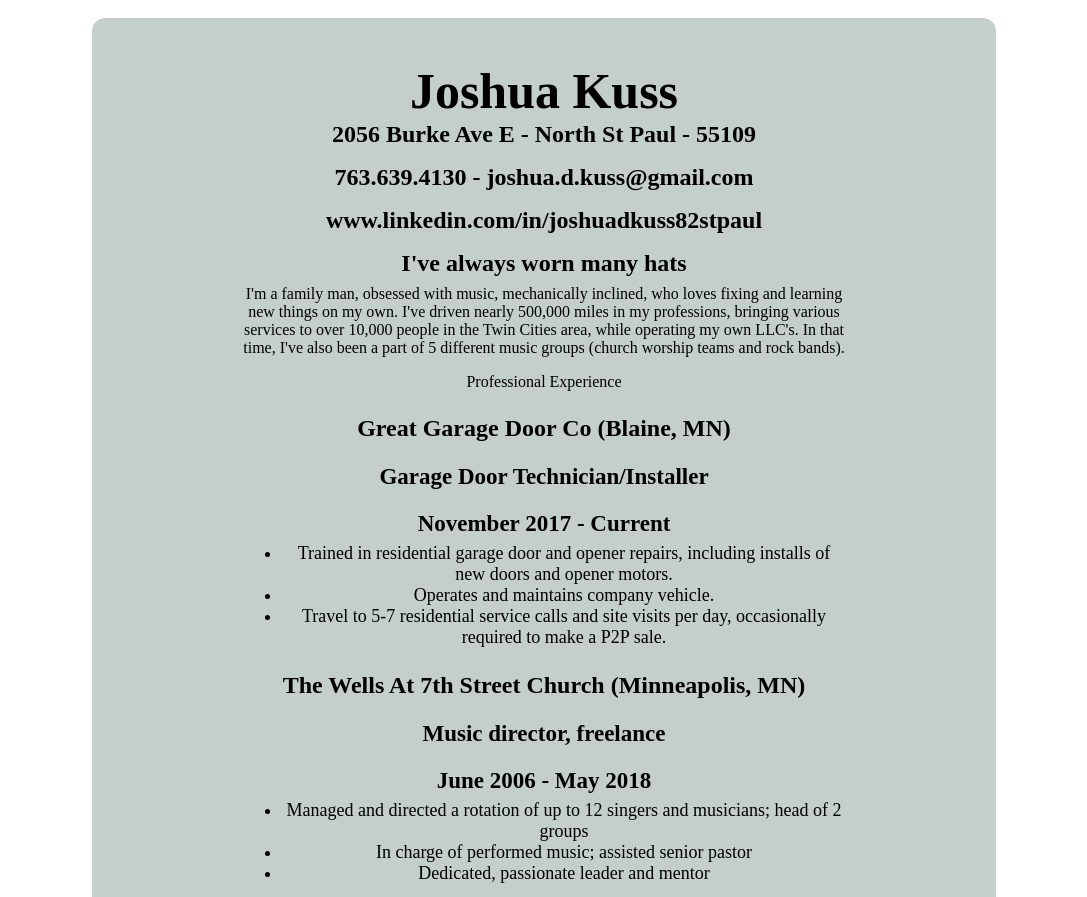
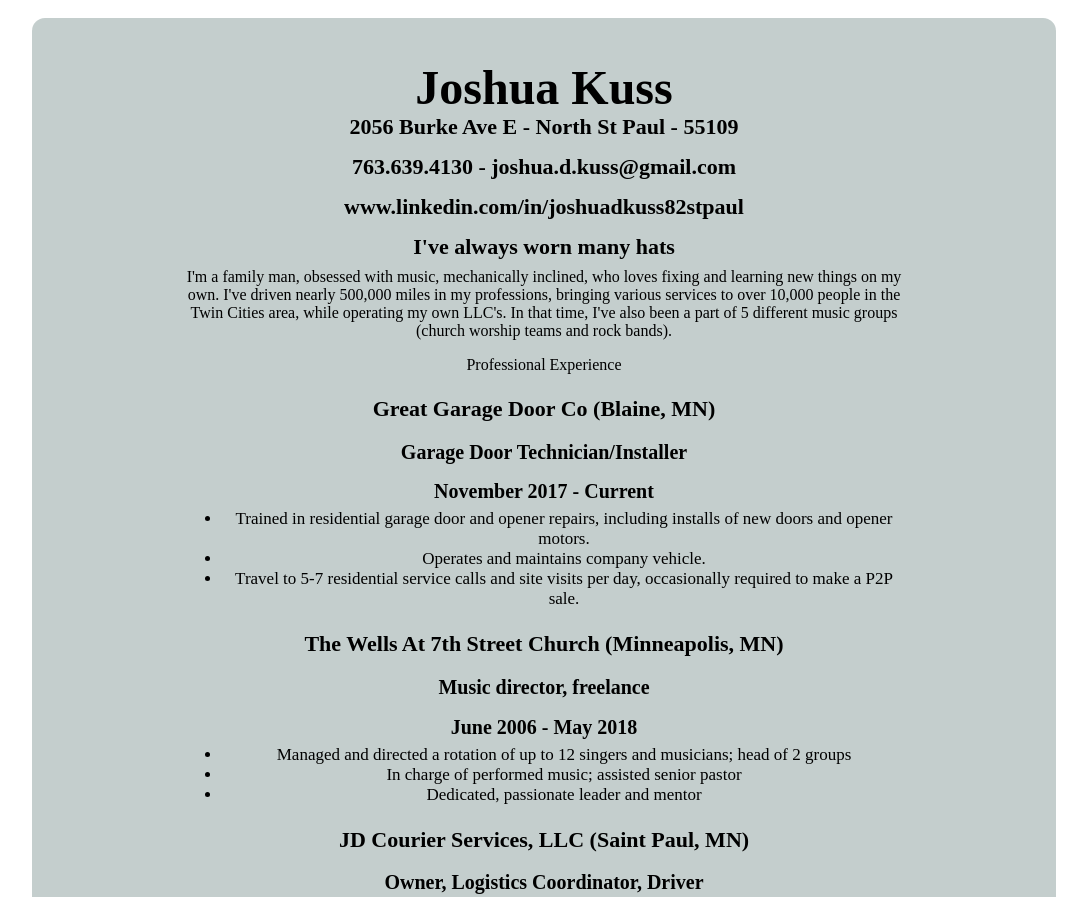
Before and after one commit to JoshuaDKuss/JoshuaDKuss.github.io, a plain HTML site: page index.html in a window 1280 px wide. Shown: the top 897 px of the page, without its empty margins (96-1183 px from the left). Drawn offline with Linux system fonts and the light colour scheme.

Commit message:
Update style EDIT 2

```diff
--- a/style.css
+++ b/style.css
@@ -1,7 +1,7 @@
 #container {
 	margin-top: 18px;
-	margin-left: 180px;
-	margin-right: 180px;
+	margin-left: 120px;
+	margin-right: 120px;
 
 	padding: 10px 150px 10px 150px;
 
@@ -16,33 +16,33 @@
 }
 
 h1 {
-	font-size: 50px;
+	font-size: 48px;
 	margin-bottom: -23px;
 }
 
 h2 {
-	font-size: 20px;
+	font-size: 13px;
 	margin-bottom: -5px;
 }
 
 h3 {
-	font-size: 24px;
+	font-size: 22px;
 	margin-bottom: -8px;
 }
 
 h4 {
-	font-size: 23px;
+	font-size: 20px;
 	margin-bottom: -10px;
 }
 
 li {
-	font-size: 18px;
+	font-size: 17px;
 	text-align: center;
 }
 
 #button {
-	margin-left: 40%;
-	margin-right: 40%;
+	margin-left: 33%;
+	margin-right: 33%;
 	background-color: #C4CECD;
 
 	border-radius: 15px;
```
